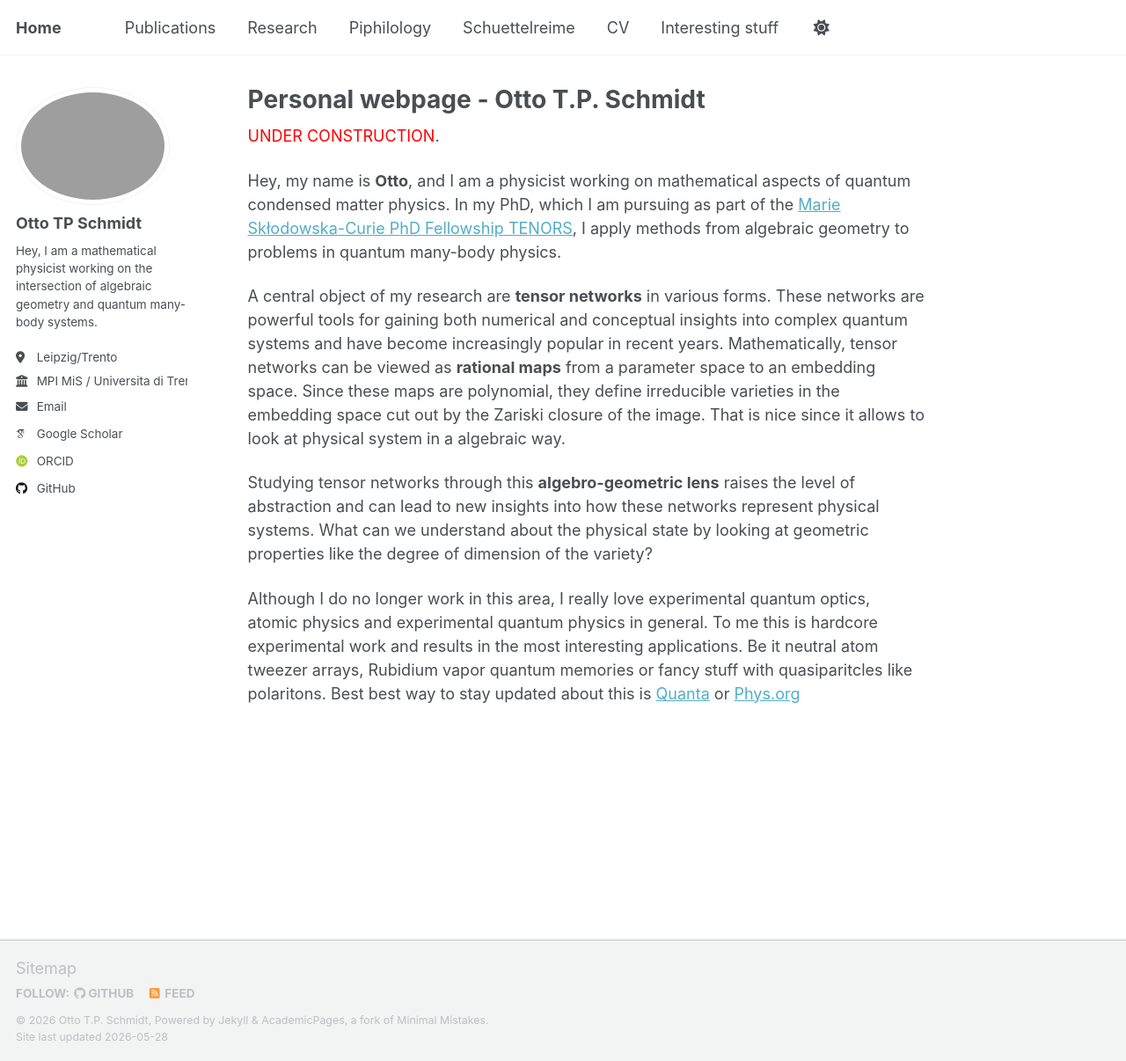
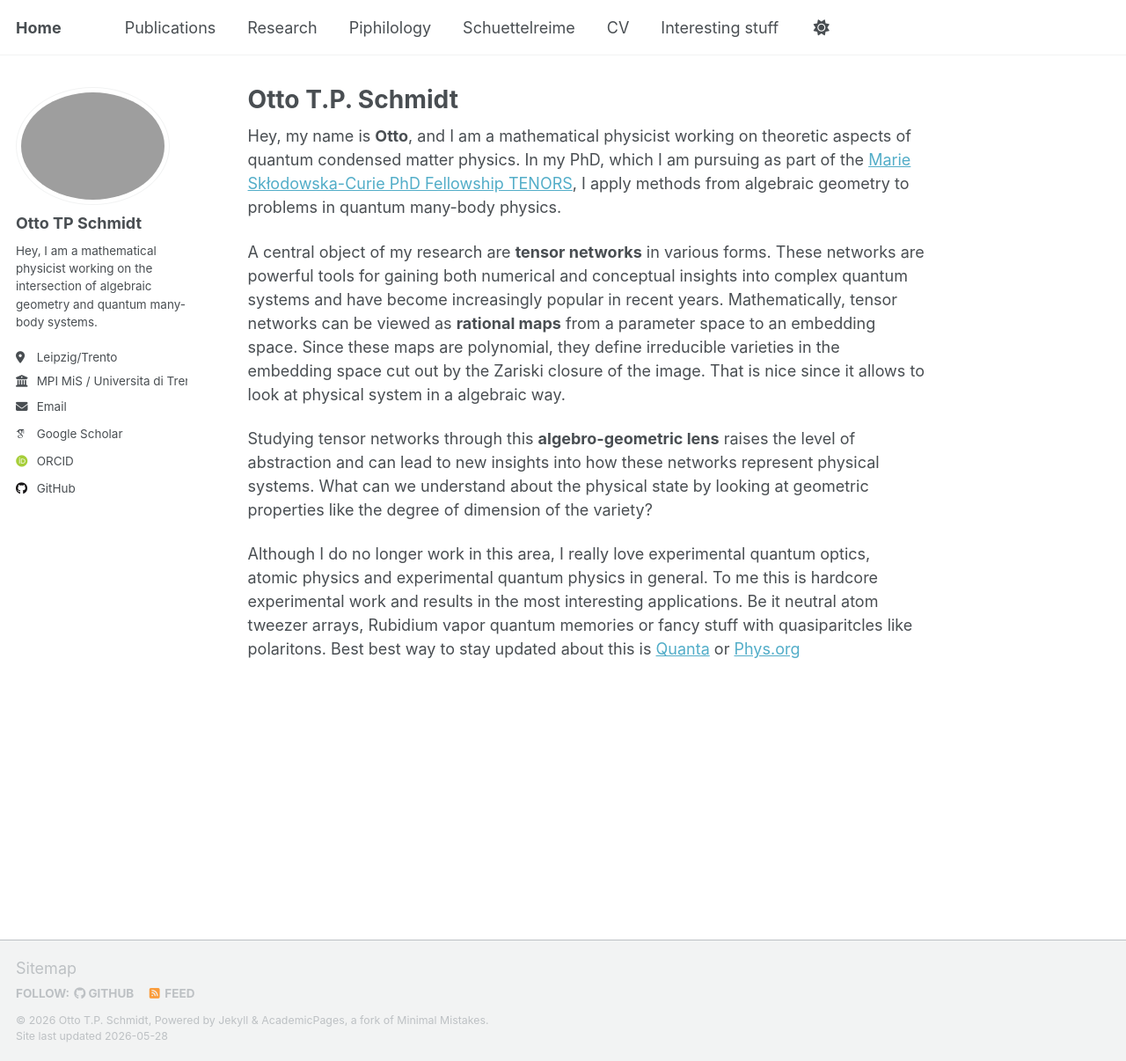
Before and after one commit to ottotpschmidt/ottotpschmidt.github.io, a Jekyll site: the page built from _pages/about.md, in a window 1280 px wide and 1206 px high. Shown: the whole window at 88% size. Built offline with Jekyll 4.4.1, drawn with Linux system fonts in a browser that asks for light colours; some web fonts are replaced; a script that is not in the unit is left out.

Commit message:
refine title and update description in about page

```diff
--- a/_pages/about.md
+++ b/_pages/about.md
@@ -1,6 +1,6 @@
 ---
 permalink: /
-title: "Personal webpage - Otto T.P. Schmidt"
+title: "Otto T.P. Schmidt"
 author_profile: true
 redirect_from:
   - /about/
@@ -8,9 +8,9 @@ redirect_from:
 ---
 
 
-<span style="color:red">UNDER CONSTRUCTION</span>.
+<!-- <span style="color:red">UNDER CONSTRUCTION</span>. -->
 
-Hey, my name is **Otto**, and I am a physicist working on mathematical aspects of quantum condensed matter physics. In my PhD, which I am pursuing as part of the [Marie Skłodowska-Curie PhD Fellowship TENORS](https://tenors-network.eu/dc-10-geometry-of-tensor-network-varieties-for-quantum-condensed-matter-physics/), I apply methods from algebraic geometry to problems in quantum many-body physics.
+Hey, my name is **Otto**, and I am a mathematical physicist working on theoretic aspects of quantum condensed matter physics. In my PhD, which I am pursuing as part of the [Marie Skłodowska-Curie PhD Fellowship TENORS](https://tenors-network.eu/dc-10-geometry-of-tensor-network-varieties-for-quantum-condensed-matter-physics/), I apply methods from algebraic geometry to problems in quantum many-body physics.
 
 A central object of my research are **tensor networks** in various forms. These networks are powerful tools for gaining both numerical and conceptual insights into complex quantum systems and have become increasingly popular in recent years. Mathematically, tensor networks can be viewed as **rational maps** from a parameter space to an embedding space. Since these maps are polynomial, they define irreducible varieties in the embedding space cut out by the Zariski closure of the image. That is nice since it allows to look at physical system in a algebraic way.
 
```
